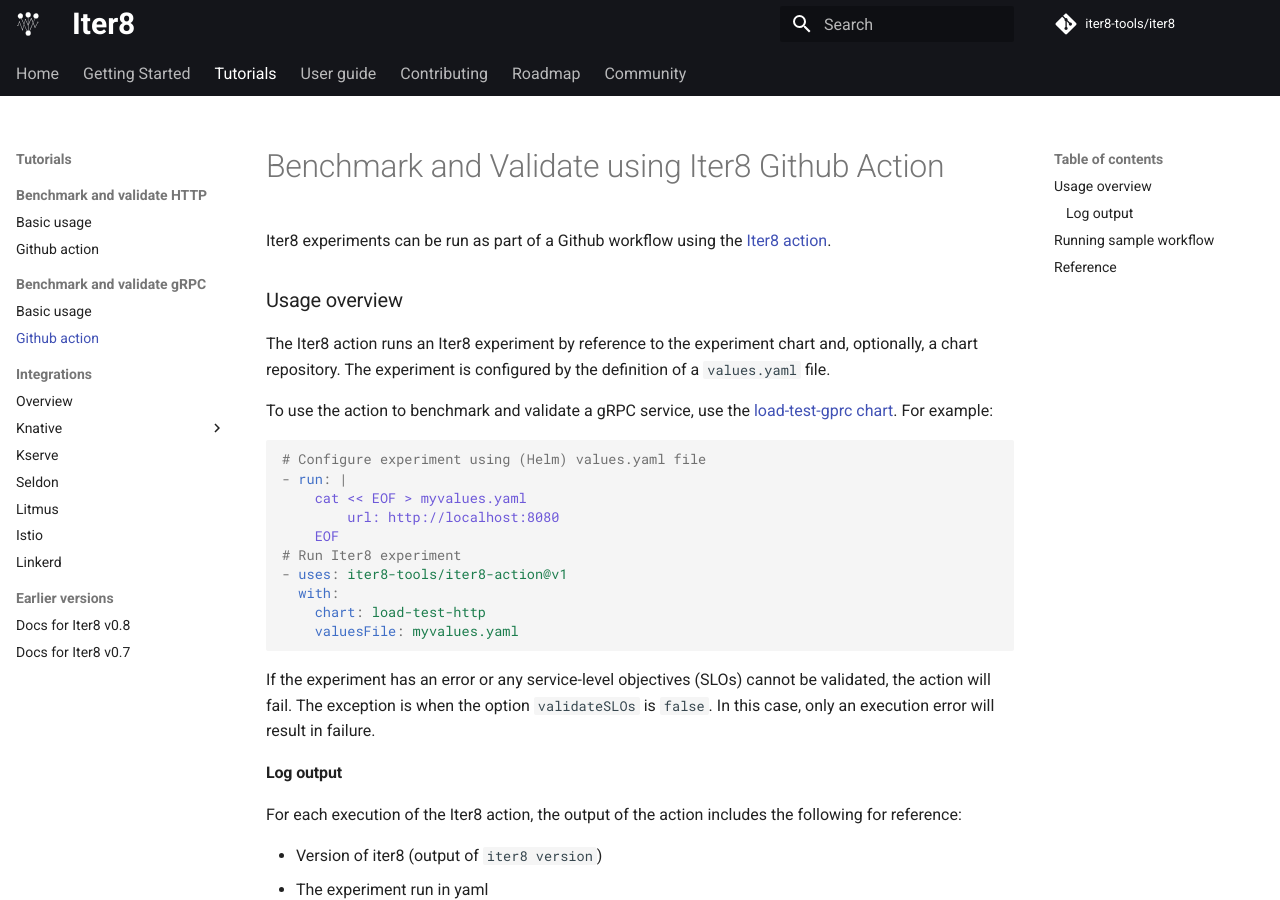
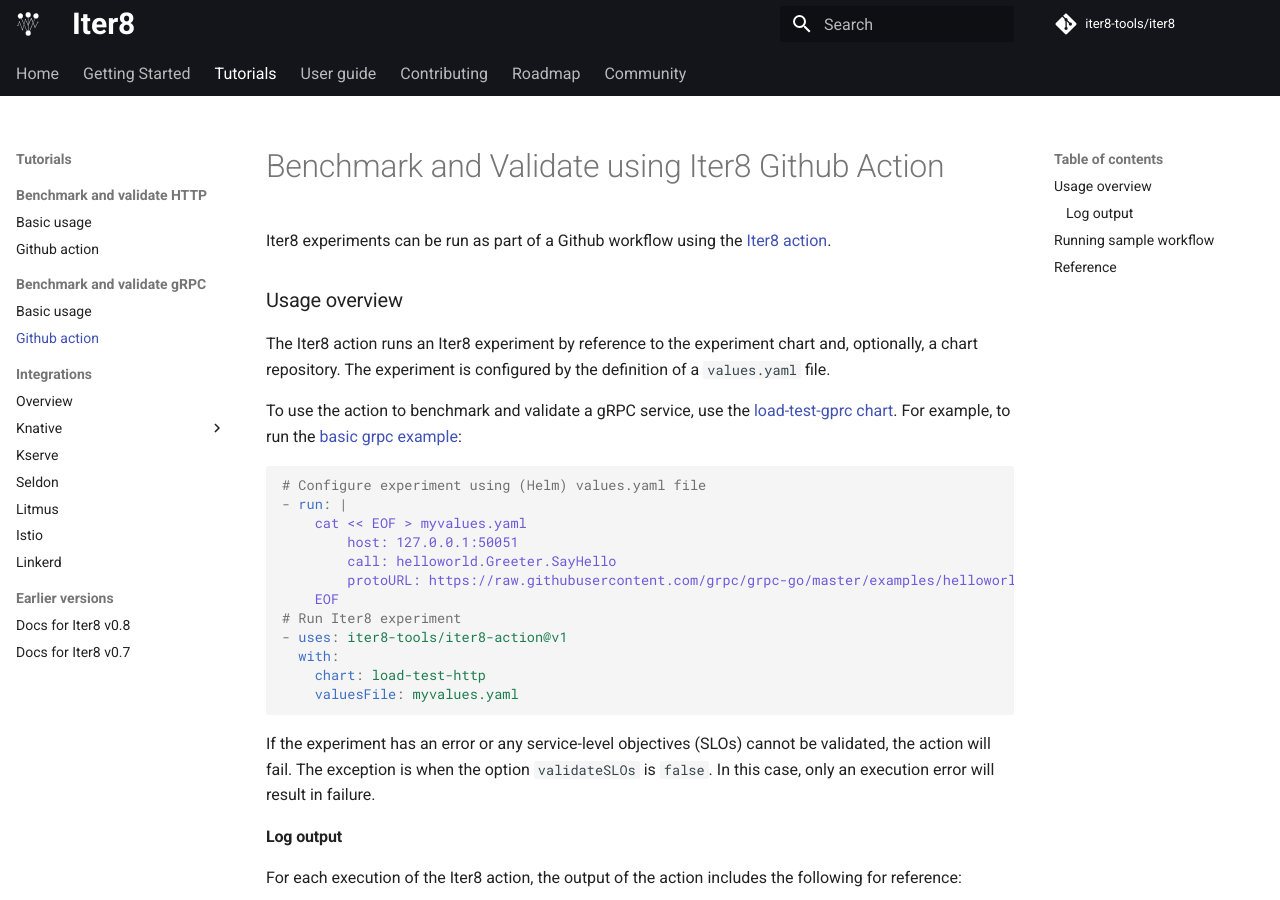
Before and after one commit to iter8-tools/docs, an MkDocs documentation site: the page built from docs/tutorials/load-test-grpc/ghaction.md, in a window 1280 px wide and 900 px high. Built offline with MkDocs 1.6.1 and Material for MkDocs 9.7.7, drawn with Linux system fonts in a browser that asks for light colours; comment, search, counter and statistics services are not loaded; the version menu is left out.

Commit message:
update examples
Signed-off-by: Michael Kalantar <kalantar@us.ibm.com>

````diff
--- a/docs/tutorials/load-test-grpc/ghaction.md
+++ b/docs/tutorials/load-test-grpc/ghaction.md
@@ -10,13 +10,15 @@
 
 The Iter8 action runs an Iter8 experiment by reference to the experiment chart and, optionally, a chart repository. The experiment is configured by the definition of a `values.yaml` file.
 
-To use the action to benchmark and validate a gRPC service, use the [load-test-gprc chart](https://github.com/iter8-tools/hub/tree/main/charts/load-test-grpc). For example:
+To use the action to benchmark and validate a gRPC service, use the [load-test-gprc chart](https://github.com/iter8-tools/hub/tree/main/charts/load-test-grpc). For example, to run the [basic grpc example](../load-test-grpc/basicusage/#basic-example):
 
 ```yaml
 # Configure experiment using (Helm) values.yaml file
 - run: |
     cat << EOF > myvalues.yaml
-        url: http://localhost:8080
+        host: 127.0.0.1:50051
+        call: helloworld.Greeter.SayHello
+        protoURL: https://raw.githubusercontent.com/grpc/grpc-go/master/examples/helloworld/helloworld/helloworld.proto
     EOF
 # Run Iter8 experiment
 - uses: iter8-tools/iter8-action@v1
````
Also changed, not shown: docs/tutorials/load-test-http/ghaction.md (+2 -2 lines).
